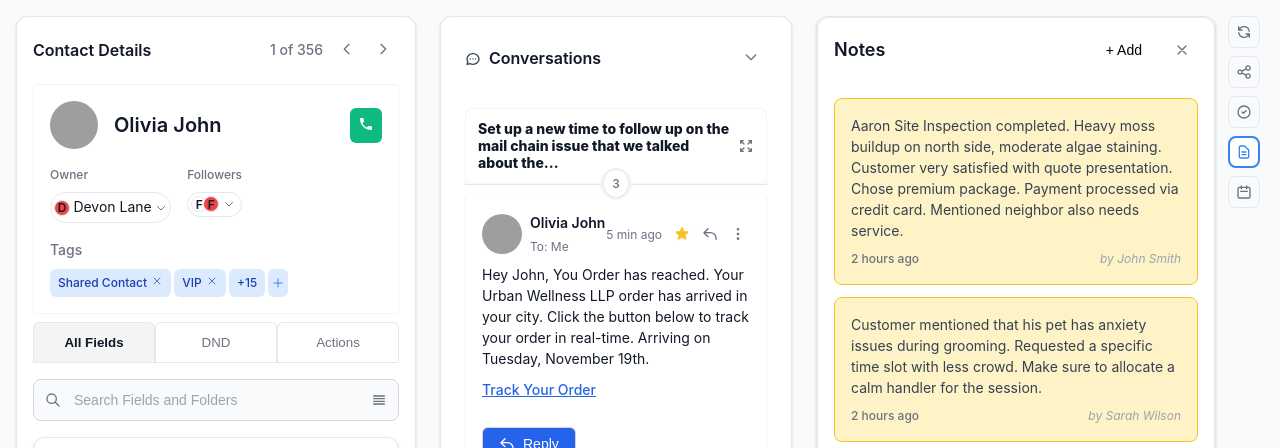
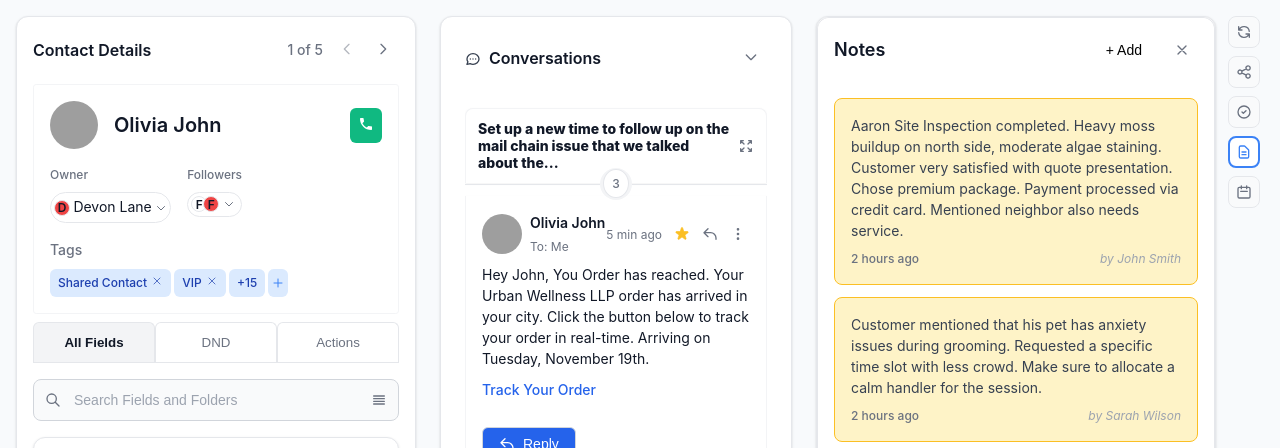
Before and after one commit to Ace0611/crm-contact-page, a React (Vite) app: page / in a window 1280 px wide. Shown: the top 448 px of the page. Built offline with nearby package versions, Linux system fonts and the light colour scheme; grey boxes are pictures that could not be loaded.

Commit message:
made the contacts quantity dynamic

```diff
--- a/src/App.tsx
+++ b/src/App.tsx
@@ -1,16 +1,16 @@
 import { QueryClient, QueryClientProvider } from '@tanstack/react-query'
 import CRMDashboard from './components/organisms/CRMDashboard'
-import { useContactData } from './hooks/useContactData'
+import { useContactsData } from './hooks/useContactData'
 import { useContactFields } from './hooks/useContactFields'
 import './styles/main.css'
 
 const queryClient = new QueryClient()
 
 function AppContent() {
-  const { contact, isLoading: contactLoading, error: contactError } = useContactData('c_001')
+  const { contacts, isLoading: contactsLoading, error: contactsError } = useContactsData()
   const { fields, isLoading: fieldsLoading, error: fieldsError } = useContactFields()
 
-  if (contactLoading || fieldsLoading) {
+  if (contactsLoading || fieldsLoading) {
     return (
       <div style={{
         display: 'flex',
@@ -25,7 +25,7 @@ function AppContent() {
     )
   }
 
-  if (contactError || fieldsError) {
+  if (contactsError || fieldsError) {
     return (
       <div style={{
         display: 'flex',
@@ -35,12 +35,12 @@ function AppContent() {
         fontSize: '1.2rem',
         color: '#dc2626'
       }}>
-        Error loading data: {String(contactError || fieldsError)}
+        Error loading data: {String(contactsError || fieldsError)}
       </div>
     )
   }
 
-  if (!contact || !fields) {
+  if (!contacts || !fields || contacts.length === 0) {
     return (
       <div style={{
         display: 'flex',
@@ -55,7 +55,7 @@ function AppContent() {
     )
   }
 
-  return <CRMDashboard contact={contact} fields={fields} />
+  return <CRMDashboard contacts={contacts} fields={fields} />
 }
 
 function App() {
--- a/src/assets/contactData.json
+++ b/src/assets/contactData.json
@@ -1,3 +1,4 @@
+[
   {
     "id": "c_001",
     "firstName": "Olivia",
@@ -12,4 +13,65 @@
     "owner": "Devon Lane",
     "followers": ["John Doe", "Jane Wilson"],
     "tags": ["VIP", "Enterprise", "Technical"]
+  },
+  {
+    "id": "c_002",
+    "firstName": "Aaron",
+    "lastName": "Smith",
+    "email": "aaron.smith@example.com",
+    "phone": "(555) 234-5678",
+    "address": "456 Oak Avenue, Chicago.\nIL 60601. USA.",
+    "businessName": "Tech Solutions Inc",
+    "streetAddress": "456 Oak Avenue",
+    "city": "Chicago",
+    "country": "United States",
+    "owner": "Sarah Wilson",
+    "followers": ["Mike Johnson", "Lisa Brown"],
+    "tags": ["Premium", "Business", "Marketing"]
+  },
+  {
+    "id": "c_003",
+    "firstName": "Emma",
+    "lastName": "Davis",
+    "email": "emma.davis@example.com",
+    "phone": "(555) 345-6789",
+    "address": "789 Pine Street, New York.\nNY 10001. USA.",
+    "businessName": "Creative Agency",
+    "streetAddress": "789 Pine Street",
+    "city": "New York",
+    "country": "United States",
+    "owner": "John Doe",
+    "followers": ["Alex Green", "Maria Garcia"],
+    "tags": ["Creative", "Design", "Startup"]
+  },
+  {
+    "id": "c_004",
+    "firstName": "Michael",
+    "lastName": "Brown",
+    "email": "michael.brown@example.com",
+    "phone": "(555) 456-7890",
+    "address": "321 Elm Drive, Los Angeles.\nCA 90210. USA.",
+    "businessName": "Global Enterprises",
+    "streetAddress": "321 Elm Drive",
+    "city": "Los Angeles",
+    "country": "United States",
+    "owner": "Jane Wilson",
+    "followers": ["David Lee", "Anna Taylor"],
+    "tags": ["Enterprise", "Global", "Finance"]
+  },
+  {
+    "id": "c_005",
+    "firstName": "Sophia",
+    "lastName": "Wilson",
+    "email": "sophia.wilson@example.com",
+    "phone": "(555) 567-8901",
+    "address": "654 Cedar Lane, Boston.\nMA 02101. USA.",
+    "businessName": "Innovation Labs",
+    "streetAddress": "654 Cedar Lane",
+    "city": "Boston",
+    "country": "United States",
+    "owner": "Devon Lane",
+    "followers": ["Chris Miller", "Rachel White"],
+    "tags": ["Innovation", "Tech", "Research"]
   }
+]
--- a/src/components/organisms/CRMDashboard.tsx
+++ b/src/components/organisms/CRMDashboard.tsx
@@ -7,23 +7,23 @@ import Footer from './Footer'
 import SidebarIcons from './SidebarIcons'
 
 interface CRMDashboardProps {
-  contact: Contact
+  contacts: Contact[]
   fields: FieldDefinitions
   className?: string
 }
 
-export default function CRMDashboard({ contact, fields, className = '' }: CRMDashboardProps) {
-  const [currentContactIndex, setCurrentContactIndex] = useState(1)
-  const totalContacts = 356
+export default function CRMDashboard({ contacts, fields, className = '' }: CRMDashboardProps) {
+  const [currentContactIndex, setCurrentContactIndex] = useState(0)
+  const totalContacts = contacts.length
 
   const handlePrevious = () => {
-    if (currentContactIndex > 1) {
+    if (currentContactIndex > 0) {
       setCurrentContactIndex(currentContactIndex - 1)
     }
   }
 
   const handleNext = () => {
-    if (currentContactIndex < totalContacts) {
+    if (currentContactIndex < totalContacts - 1) {
       setCurrentContactIndex(currentContactIndex + 1)
     }
   }
@@ -41,7 +41,7 @@ export default function CRMDashboard({ contact, fields, className = '' }: CRMDas
       <div className="dashboard-content">
         <div className="dashboard-columns">
           <div className="column column-contact">
-            <ContactDetailsPanel contact={contact} fields={fields} />
+            <ContactDetailsPanel contacts={contacts} fields={fields} />
           </div>
 
           <div className="column column-conversations">
--- a/src/components/organisms/ContactDetailsPanel.tsx
+++ b/src/components/organisms/ContactDetailsPanel.tsx
@@ -3,24 +3,48 @@ import type { Contact, FieldDefinitions } from '../../types'
 import Avatar from '../atoms/Avatar'
 
 interface ContactDetailsPanelProps {
-  contact: Contact
+  contacts: Contact[]
   fields: FieldDefinitions
   className?: string
 }
 
-export default function ContactDetailsPanel({ contact, className = '' }: ContactDetailsPanelProps) {
+export default function ContactDetailsPanel({ contacts, className = '' }: ContactDetailsPanelProps) {
   const [isContactCollapsed, setIsContactCollapsed] = useState(false)
   const [isAdditionalInfoCollapsed, setIsAdditionalInfoCollapsed] = useState(false)
   const [isDriverPreferencesCollapsed, setIsDriverPreferencesCollapsed] = useState(true) // Start collapsed as per original design
   const [searchTerm, setSearchTerm] = useState('')
+  const [currentContactIndex, setCurrentContactIndex] = useState(0)
+
+  // Get current contact
+  const contact = contacts[currentContactIndex]
+  const totalContacts = contacts.length
+
+  // Pagination handlers
+  const goToPreviousContact = () => {
+    if (currentContactIndex > 0) {
+      setCurrentContactIndex(currentContactIndex - 1)
+    }
+  }
+
+  const goToNextContact = () => {
+    if (currentContactIndex < totalContacts - 1) {
+      setCurrentContactIndex(currentContactIndex + 1)
+    }
+  }
 
   // Filter fields based on search term
   const filterFields = (fieldName: string, fieldValue: string | undefined) => {
     if (!searchTerm) return true
-    if (!fieldValue) return false
     const searchLower = searchTerm.toLowerCase()
-    return fieldName.toLowerCase().includes(searchLower) ||
-           fieldValue.toLowerCase().includes(searchLower)
+    const fieldNameLower = fieldName.toLowerCase()
+
+    // Always show if field name matches search term
+    if (fieldNameLower.includes(searchLower)) return true
+
+    // Show if field value matches search term (only if value exists)
+    if (fieldValue && fieldValue.toLowerCase().includes(searchLower)) return true
+
+    return false
   }
 
   // Check if a section has any visible fields
@@ -29,20 +53,44 @@ export default function ContactDetailsPanel({ contact, className = '' }: Contact
     return fields.some(field => filterFields(field.name, field.value))
   }
 
+  // Auto-expand sections when they have matching fields
+  const shouldExpandContact = !isContactCollapsed || (searchTerm && hasVisibleFields([
+    { name: 'First Name', value: contact.firstName },
+    { name: 'Last Name', value: contact.lastName },
+    { name: 'Phone Number', value: contact.phone },
+    { name: 'Email', value: contact.email },
+    { name: 'Address', value: contact.address }
+  ]))
+
+  const shouldExpandAdditionalInfo = !isAdditionalInfoCollapsed || (searchTerm && hasVisibleFields([
+    { name: 'Business Name', value: contact.businessName },
+    { name: 'Street Address', value: contact.streetAddress },
+    { name: 'City', value: contact.city },
+    { name: 'Country', value: contact.country }
+  ]))
+
   return (
     <div className={`contact-details-panel ${className}`}>
       {/* Panel Header */}
       <div className="panel-header">
         <h3>Contact Details</h3>
         <div className="panel-actions">
-          <span className="contact-pagination">1 of 356</span>
+          <span className="contact-pagination">{currentContactIndex + 1} of {totalContacts}</span>
           <div className="header-nav">
-            <button className="btn-icon">
+            <button
+              className="btn-icon"
+              onClick={goToPreviousContact}
+              disabled={currentContactIndex === 0}
+            >
               <svg className="w-4 h-4" fill="none" stroke="currentColor" viewBox="0 0 24 24">
                 <path strokeLinecap="round" strokeLinejoin="round" strokeWidth={2} d="M15 19l-7-7 7-7" />
               </svg>
             </button>
-            <button className="btn-icon">
+            <button
+              className="btn-icon"
+              onClick={goToNextContact}
+              disabled={currentContactIndex === totalContacts - 1}
+            >
               <svg className="w-4 h-4" fill="none" stroke="currentColor" viewBox="0 0 24 24">
                 <path strokeLinecap="round" strokeLinejoin="round" strokeWidth={2} d="M9 5l7 7-7 7" />
               </svg>
@@ -190,7 +238,7 @@ export default function ContactDetailsPanel({ contact, className = '' }: Contact
           </div>
         </div>
 
-        {!isContactCollapsed && (
+        {shouldExpandContact && (
           <div className="section-fields">
             {filterFields('First Name', contact.firstName) && (
               <div className="field-row">
@@ -265,7 +313,7 @@ export default function ContactDetailsPanel({ contact, className = '' }: Contact
           </div>
         </div>
 
-        {!isAdditionalInfoCollapsed && (
+        {shouldExpandAdditionalInfo && (
           <div className="section-fields">
             {filterFields('Business Name', contact.businessName) && (
               <div className="field-row">
--- a/src/hooks/index.ts
+++ b/src/hooks/index.ts
@@ -1,3 +1,3 @@
-export { useContactData } from './useContactData'
+export { useContactData, useContactsData } from './useContactData'
 export { useLayout } from './useLayout'
 export { useContactFields } from './useContactFields'
--- a/src/hooks/useContactData.ts
+++ b/src/hooks/useContactData.ts
@@ -1,14 +1,25 @@
 import { useQuery } from '@tanstack/react-query'
-import { fetchContactData } from '../services/api'
-import type { Contact } from '../types'
+import { fetchContactData, fetchContactById } from '../services/api'
+import type { Contact, ContactData } from '../types'
 
 export function useContactData(contactId: string = 'c_001'):
   { contact: Contact | undefined; isLoading: boolean; error: unknown } {
   const { data, isLoading, error } = useQuery({
     queryKey: ['contact', contactId],
-    queryFn: () => fetchContactData(contactId),
+    queryFn: () => fetchContactById(contactId),
     staleTime: 10 * 60 * 1000, // 10 minutes
     gcTime: 60 * 60 * 1000, // 1 hour
   })
-  return { contact: data, isLoading, error }
+  return { contact: data || undefined, isLoading, error }
 }
+
+export function useContactsData():
+  { contacts: ContactData | undefined; isLoading: boolean; error: unknown } {
+  const { data, isLoading, error } = useQuery({
+    queryKey: ['contacts'],
+    queryFn: fetchContactData,
+    staleTime: 10 * 60 * 1000, // 10 minutes
+    gcTime: 60 * 60 * 1000, // 1 hour
+  })
+  return { contacts: data, isLoading, error }
+}
--- a/src/styles/main.css
+++ b/src/styles/main.css
@@ -361,7 +361,6 @@ p {
 
 .link:hover {
   color: #1d4ed8;
-  text-decoration: underline;
 }
 
 /* Chips/Tags */
@@ -642,6 +641,16 @@ p {
   color: #374151;
 }
 
+.btn-icon:disabled {
+  opacity: 0.5;
+  cursor: not-allowed;
+}
+
+.btn-icon:disabled:hover {
+  background-color: transparent;
+  color: #6b7280;
+}
+
 /* Contact Details Panel */
 .contact-details-panel {
   padding: 1rem;
@@ -1347,9 +1356,9 @@ p {
 
 .cta-link {
   color: #2563eb;
-  text-decoration: underline;
   font-size: 0.875rem;
   font-weight: 500;
+  text-decoration: none;
 }
 
 .message-footer {
@@ -1920,7 +1929,6 @@ p {
   font-size: 0.875rem;
   font-weight: 500;
   cursor: pointer;
-  text-decoration: underline;
   margin-top: 0.5rem;
 }
 
--- a/src/types/index.d.ts
+++ b/src/types/index.d.ts
@@ -8,6 +8,7 @@ export type {
   LayoutSection,
   Layout,
   Contact,
+  ContactData,
   MessageAction,
   MessageContent,
   MessageSender,
--- a/src/types/schemas.ts
+++ b/src/types/schemas.ts
@@ -54,6 +54,9 @@ export const ContactSchema = z.object({
   followers: z.array(z.string()).optional(),
   tags: z.array(z.string()).optional(),
 })
+
+// Contact Data Schema (array of contacts)
+export const ContactDataSchema = z.array(ContactSchema)
 
 // Message Action Schema
 export const MessageActionSchema = z.object({
@@ -125,6 +128,7 @@ export type FieldDefinitions = z.infer<typeof FieldDefinitionsSchema>
 export type LayoutSection = z.infer<typeof LayoutSectionSchema>
 export type Layout = z.infer<typeof LayoutSchema>
 export type Contact = z.infer<typeof ContactSchema>
+export type ContactData = z.infer<typeof ContactDataSchema>
 export type MessageAction = z.infer<typeof MessageActionSchema>
 export type MessageContent = z.infer<typeof MessageContentSchema>
 export type MessageSender = z.infer<typeof MessageSenderSchema>
```
Also changed, not shown: src/features/contact/ContactPageContainer.tsx (+7 -9 lines), src/services/api.ts (+8 -3 lines). Lines whose indentation alone changed are shown as unchanged.
